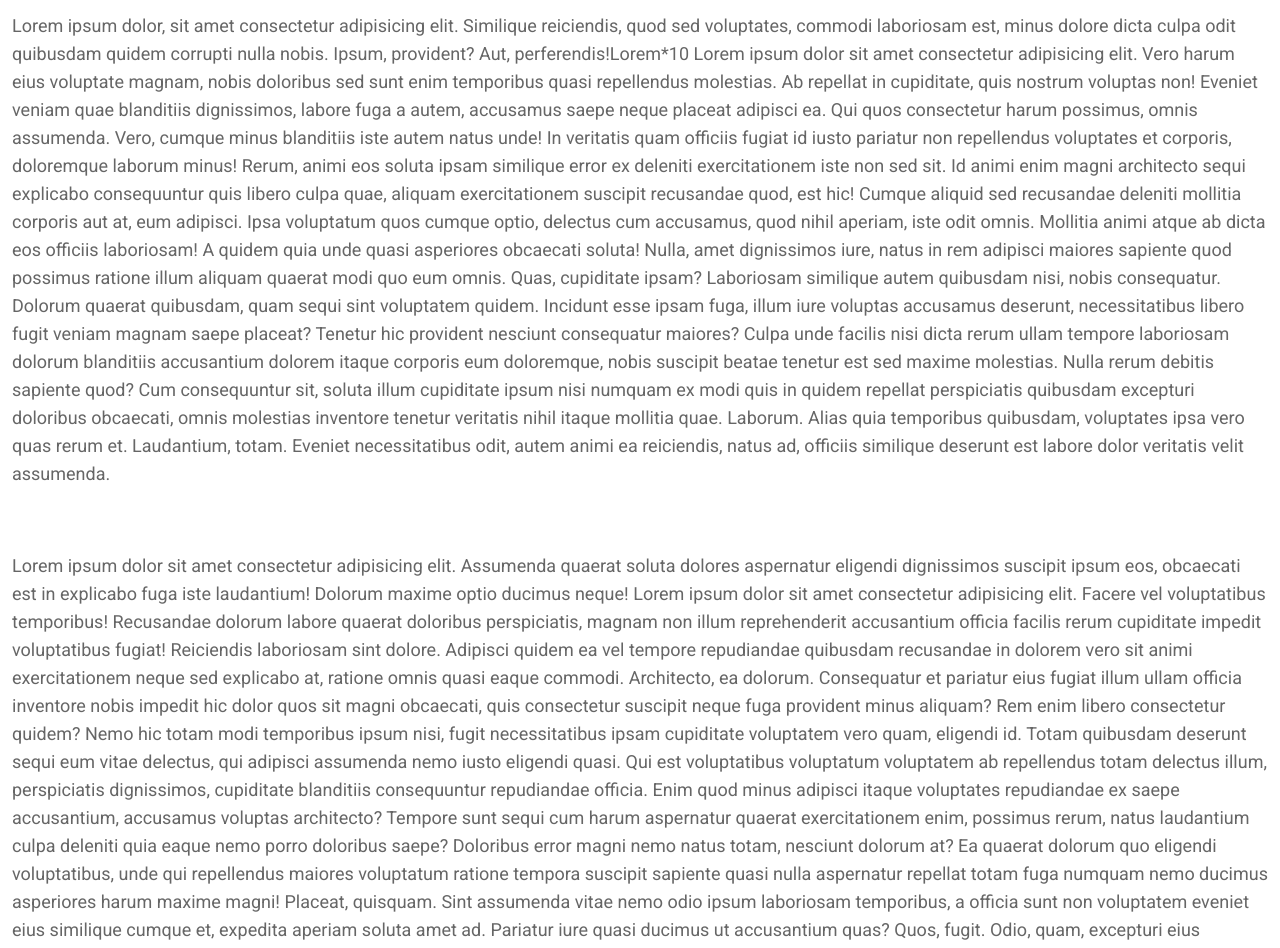
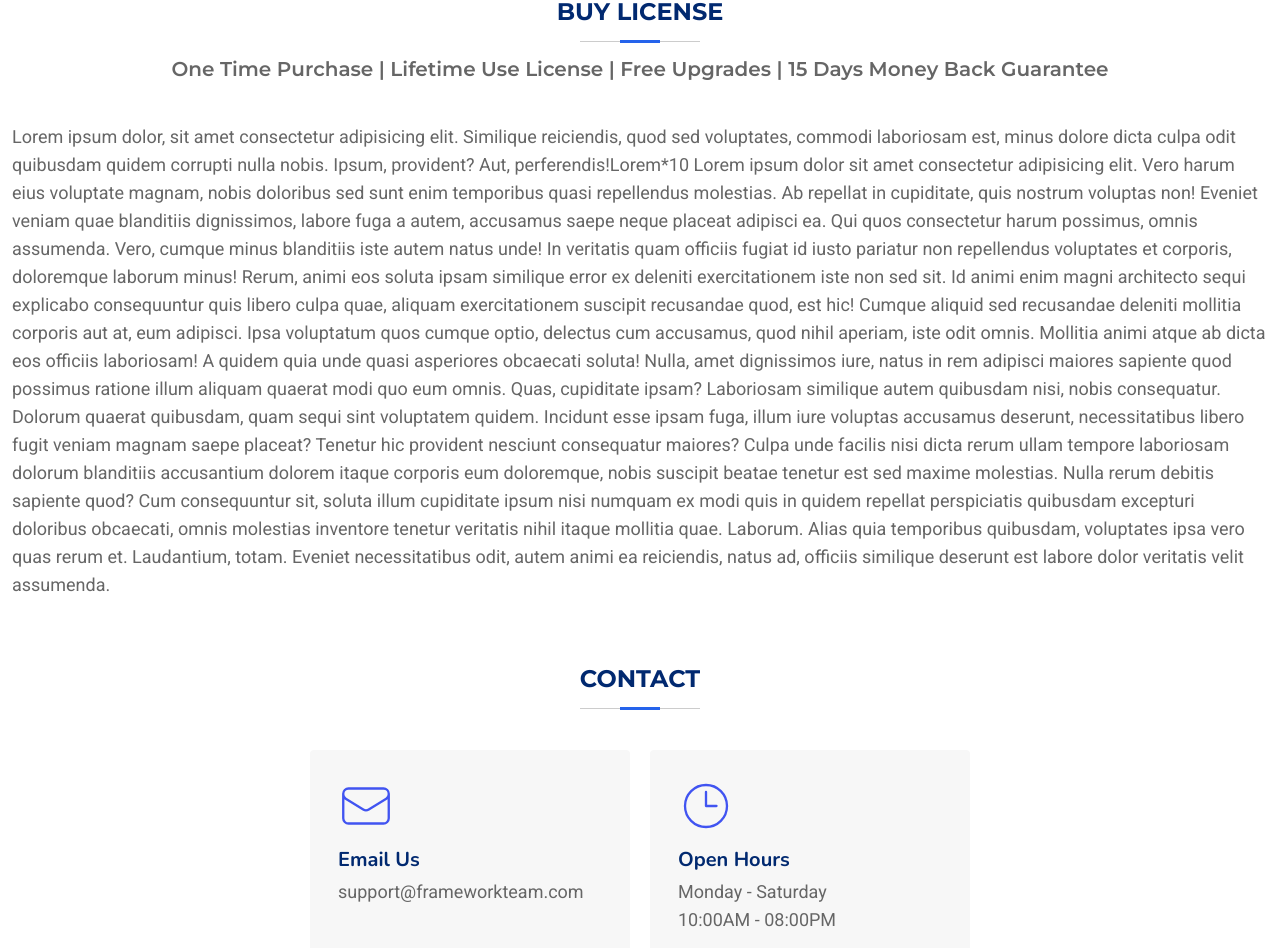
Before and after one commit to ChauhanJaved/jpg-to-pdf-converter, a Next.js app: page / in a window 1280 px wide. Shown: the part 3080-4028 px from the top of the page. Built offline with nearby package versions, Linux system fonts and the light colour scheme.

Commit message:
Purchase component update

```diff
--- a/src/components/contact.tsx
+++ b/src/components/contact.tsx
@@ -1,5 +1,8 @@
-import { HeaderNavItems } from "@/data/website-data";
+import { email, HeaderNavItems } from "@/data/website-data";
 import React from "react";
+import SectionHeader from "./UI/SectionHeader";
+import HeroIcons, { IconNames } from "./UI/HeroIcons";
+import { nunito } from "./font/font";
 
 export default function Contact() {
   return (
@@ -7,43 +10,46 @@ export default function Contact() {
       id={HeaderNavItems.Contact}
       className="container mx-auto scroll-m-[64px] px-3 pt-16 text-lg xl:max-w-screen-xl"
     >
-      Lorem ipsum dolor sit amet consectetur adipisicing elit. Assumenda quaerat
-      soluta dolores aspernatur eligendi dignissimos suscipit ipsum eos,
-      obcaecati est in explicabo fuga iste laudantium! Dolorum maxime optio
-      ducimus neque! Lorem ipsum dolor sit amet consectetur adipisicing elit.
-      Facere vel voluptatibus temporibus! Recusandae dolorum labore quaerat
-      doloribus perspiciatis, magnam non illum reprehenderit accusantium officia
-      facilis rerum cupiditate impedit voluptatibus fugiat! Reiciendis
-      laboriosam sint dolore. Adipisci quidem ea vel tempore repudiandae
-      quibusdam recusandae in dolorem vero sit animi exercitationem neque sed
-      explicabo at, ratione omnis quasi eaque commodi. Architecto, ea dolorum.
-      Consequatur et pariatur eius fugiat illum ullam officia inventore nobis
-      impedit hic dolor quos sit magni obcaecati, quis consectetur suscipit
-      neque fuga provident minus aliquam? Rem enim libero consectetur quidem?
-      Nemo hic totam modi temporibus ipsum nisi, fugit necessitatibus ipsam
-      cupiditate voluptatem vero quam, eligendi id. Totam quibusdam deserunt
-      sequi eum vitae delectus, qui adipisci assumenda nemo iusto eligendi
-      quasi. Qui est voluptatibus voluptatum voluptatem ab repellendus totam
-      delectus illum, perspiciatis dignissimos, cupiditate blanditiis
-      consequuntur repudiandae officia. Enim quod minus adipisci itaque
-      voluptates repudiandae ex saepe accusantium, accusamus voluptas
-      architecto? Tempore sunt sequi cum harum aspernatur quaerat exercitationem
-      enim, possimus rerum, natus laudantium culpa deleniti quia eaque nemo
-      porro doloribus saepe? Doloribus error magni nemo natus totam, nesciunt
-      dolorum at? Ea quaerat dolorum quo eligendi voluptatibus, unde qui
-      repellendus maiores voluptatum ratione tempora suscipit sapiente quasi
-      nulla aspernatur repellat totam fuga numquam nemo ducimus asperiores harum
-      maxime magni! Placeat, quisquam. Sint assumenda vitae nemo odio ipsum
-      laboriosam temporibus, a officia sunt non voluptatem eveniet eius
-      similique cumque et, expedita aperiam soluta amet ad. Pariatur iure quasi
-      ducimus ut accusantium quas? Quos, fugit. Odio, quam, excepturi eius
-      laboriosam animi dolorem deleniti deserunt ducimus optio modi doloribus
-      molestias iure, cum esse totam obcaecati inventore voluptates neque
-      provident temporibus est fugit. Aspernatur, sapiente. Perferendis
-      explicabo vel officia amet corporis, in dignissimos! Libero molestias
-      perspiciatis accusantium perferendis. Dolorem quas, dolore laboriosam,
-      earum quibusdam praesentium accusamus molestiae eum sequi aliquid sunt in
-      voluptate. Sit, libero!
+      <SectionHeader caption="contact" element="h2" />
+      <div className="mt-10 flex flex-col items-center">
+        <div className="flex flex-col space-y-5 md:flex-row md:space-x-5 md:space-y-0">
+          <div className="w-80 rounded bg-white-snow p-7">
+            <HeroIcons
+              iconName={IconNames.Envelope}
+              className="size-14 text-blue-ultramarine"
+            />
+            <h3
+              className={`${nunito.className} mt-3 text-lg font-bold text-blue-dark-imperial md:text-xl`}
+            >
+              Email Us
+            </h3>
+            <p className="mt-1">{email}</p>
+          </div>
+          <div className="w-80 rounded bg-white-snow p-7">
+            <HeroIcons
+              iconName={IconNames.Clock}
+              className="size-14 text-blue-ultramarine"
+            />
+            <h3
+              className={`${nunito.className} mt-3 text-lg font-bold text-blue-dark-imperial md:text-xl`}
+            >
+              Open Hours
+            </h3>
+            <p className="mt-1">
+              Monday - Saturday <br /> 10:00AM - 08:00PM
+            </p>
+          </div>
+        </div>
+
+        <p className={`mb-8 mt-8 text-lg`}>
+          Please feel free to contact us if you have encountered a problem with
+          our software product, you have a question about our product or
+          purchase related question. If you are a licensed user, please include
+          your order details, so that we can make your problem a priority for
+          our support staff. Please note that the response will take some time
+          (12 - 24 hours).
+        </p>
+      </div>
     </section>
   );
 }
--- a/src/components/desktop.tsx
+++ b/src/components/desktop.tsx
@@ -20,7 +20,7 @@ export default function Desktop() {
     portfolioItem && (
       <section
         id={HeaderNavItems.Desktop}
-        className="container mx-auto flex scroll-m-[64px] flex-col items-center justify-center px-3 py-10 xl:max-w-screen-xl"
+        className="container mx-auto flex scroll-m-[64px] flex-col items-center justify-center px-3 pt-16 xl:max-w-screen-xl"
       >
         <SectionHeader
           caption={`Desktop ${portfolioItem.title}`}
--- a/src/components/purchase.tsx
+++ b/src/components/purchase.tsx
@@ -1,47 +1,69 @@
-import { HeaderNavItems } from "@/data/website-data";
+import {
+  HeaderNavItems,
+  portfolioItems,
+  ProductIDs,
+} from "@/data/website-data";
 import React from "react";
+import SectionHeader from "./UI/SectionHeader";
 
 export default function Purchase() {
+  const portfolioItem = portfolioItems.find(
+    (item) => item.id === ProductIDs.JPGtoPDFConverter,
+  );
   return (
+    portfolioItem && (
       <section
         id={HeaderNavItems.Purchase}
         className="container mx-auto scroll-m-[64px] px-3 pt-16 text-lg xl:max-w-screen-xl"
       >
+        <SectionHeader
+          caption={`Buy License`}
+          desc={
+            portfolioItem.desc
+              ? portfolioItem.desc
+              : "One Time Purchase | Lifetime Use License | Free Upgrades | 15 Days Money Back Guarantee"
+          }
+        />
+        <div className="mt-10">
           Lorem ipsum dolor, sit amet consectetur adipisicing elit. Similique
           reiciendis, quod sed voluptates, commodi laboriosam est, minus dolore
-      dicta culpa odit quibusdam quidem corrupti nulla nobis. Ipsum, provident?
-      Aut, perferendis!Lorem*10 Lorem ipsum dolor sit amet consectetur
-      adipisicing elit. Vero harum eius voluptate magnam, nobis doloribus sed
-      sunt enim temporibus quasi repellendus molestias. Ab repellat in
-      cupiditate, quis nostrum voluptas non! Eveniet veniam quae blanditiis
-      dignissimos, labore fuga a autem, accusamus saepe neque placeat adipisci
-      ea. Qui quos consectetur harum possimus, omnis assumenda. Vero, cumque
-      minus blanditiis iste autem natus unde! In veritatis quam officiis fugiat
-      id iusto pariatur non repellendus voluptates et corporis, doloremque
-      laborum minus! Rerum, animi eos soluta ipsam similique error ex deleniti
-      exercitationem iste non sed sit. Id animi enim magni architecto sequi
-      explicabo consequuntur quis libero culpa quae, aliquam exercitationem
-      suscipit recusandae quod, est hic! Cumque aliquid sed recusandae deleniti
-      mollitia corporis aut at, eum adipisci. Ipsa voluptatum quos cumque optio,
-      delectus cum accusamus, quod nihil aperiam, iste odit omnis. Mollitia
-      animi atque ab dicta eos officiis laboriosam! A quidem quia unde quasi
-      asperiores obcaecati soluta! Nulla, amet dignissimos iure, natus in rem
-      adipisci maiores sapiente quod possimus ratione illum aliquam quaerat modi
-      quo eum omnis. Quas, cupiditate ipsam? Laboriosam similique autem
-      quibusdam nisi, nobis consequatur. Dolorum quaerat quibusdam, quam sequi
-      sint voluptatem quidem. Incidunt esse ipsam fuga, illum iure voluptas
-      accusamus deserunt, necessitatibus libero fugit veniam magnam saepe
-      placeat? Tenetur hic provident nesciunt consequatur maiores? Culpa unde
-      facilis nisi dicta rerum ullam tempore laboriosam dolorum blanditiis
-      accusantium dolorem itaque corporis eum doloremque, nobis suscipit beatae
-      tenetur est sed maxime molestias. Nulla rerum debitis sapiente quod? Cum
-      consequuntur sit, soluta illum cupiditate ipsum nisi numquam ex modi quis
-      in quidem repellat perspiciatis quibusdam excepturi doloribus obcaecati,
-      omnis molestias inventore tenetur veritatis nihil itaque mollitia quae.
-      Laborum. Alias quia temporibus quibusdam, voluptates ipsa vero quas rerum
-      et. Laudantium, totam. Eveniet necessitatibus odit, autem animi ea
-      reiciendis, natus ad, officiis similique deserunt est labore dolor
-      veritatis velit assumenda.
+          dicta culpa odit quibusdam quidem corrupti nulla nobis. Ipsum,
+          provident? Aut, perferendis!Lorem*10 Lorem ipsum dolor sit amet
+          consectetur adipisicing elit. Vero harum eius voluptate magnam, nobis
+          doloribus sed sunt enim temporibus quasi repellendus molestias. Ab
+          repellat in cupiditate, quis nostrum voluptas non! Eveniet veniam quae
+          blanditiis dignissimos, labore fuga a autem, accusamus saepe neque
+          placeat adipisci ea. Qui quos consectetur harum possimus, omnis
+          assumenda. Vero, cumque minus blanditiis iste autem natus unde! In
+          veritatis quam officiis fugiat id iusto pariatur non repellendus
+          voluptates et corporis, doloremque laborum minus! Rerum, animi eos
+          soluta ipsam similique error ex deleniti exercitationem iste non sed
+          sit. Id animi enim magni architecto sequi explicabo consequuntur quis
+          libero culpa quae, aliquam exercitationem suscipit recusandae quod,
+          est hic! Cumque aliquid sed recusandae deleniti mollitia corporis aut
+          at, eum adipisci. Ipsa voluptatum quos cumque optio, delectus cum
+          accusamus, quod nihil aperiam, iste odit omnis. Mollitia animi atque
+          ab dicta eos officiis laboriosam! A quidem quia unde quasi asperiores
+          obcaecati soluta! Nulla, amet dignissimos iure, natus in rem adipisci
+          maiores sapiente quod possimus ratione illum aliquam quaerat modi quo
+          eum omnis. Quas, cupiditate ipsam? Laboriosam similique autem
+          quibusdam nisi, nobis consequatur. Dolorum quaerat quibusdam, quam
+          sequi sint voluptatem quidem. Incidunt esse ipsam fuga, illum iure
+          voluptas accusamus deserunt, necessitatibus libero fugit veniam magnam
+          saepe placeat? Tenetur hic provident nesciunt consequatur maiores?
+          Culpa unde facilis nisi dicta rerum ullam tempore laboriosam dolorum
+          blanditiis accusantium dolorem itaque corporis eum doloremque, nobis
+          suscipit beatae tenetur est sed maxime molestias. Nulla rerum debitis
+          sapiente quod? Cum consequuntur sit, soluta illum cupiditate ipsum
+          nisi numquam ex modi quis in quidem repellat perspiciatis quibusdam
+          excepturi doloribus obcaecati, omnis molestias inventore tenetur
+          veritatis nihil itaque mollitia quae. Laborum. Alias quia temporibus
+          quibusdam, voluptates ipsa vero quas rerum et. Laudantium, totam.
+          Eveniet necessitatibus odit, autem animi ea reiciendis, natus ad,
+          officiis similique deserunt est labore dolor veritatis velit
+          assumenda.
+        </div>
       </section>
+    )
   );
 }
```
Lines whose indentation alone changed are shown as unchanged.
